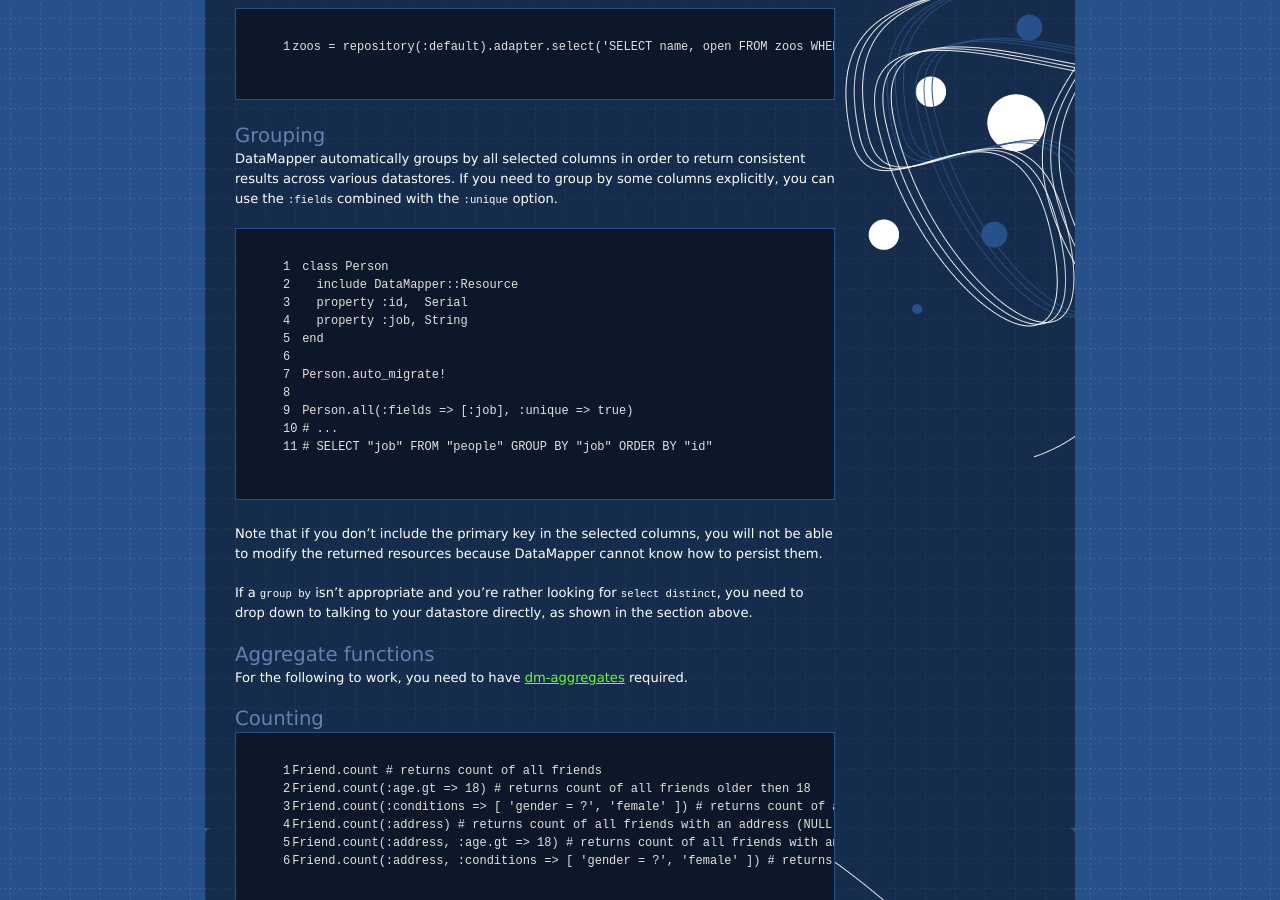
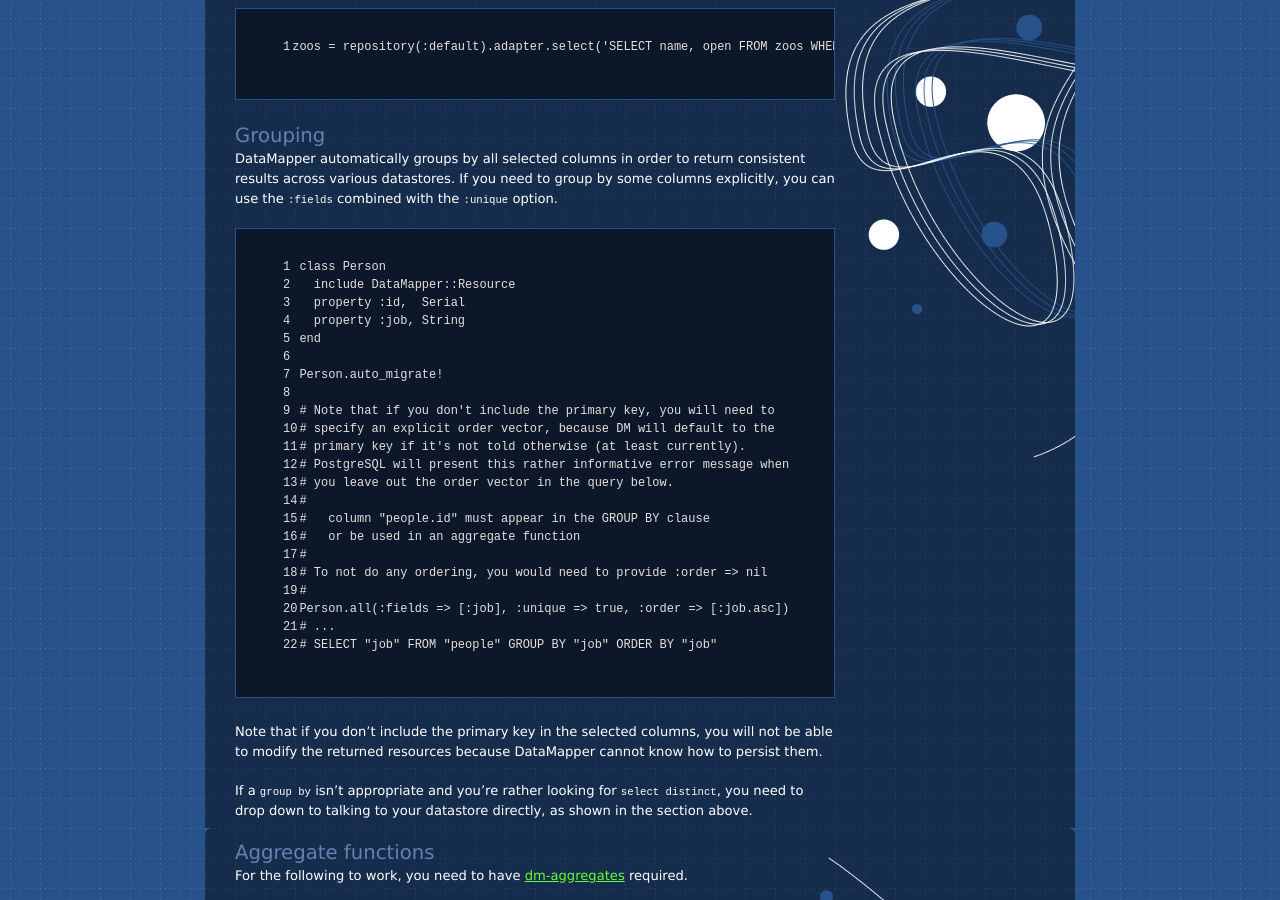
Before and after one commit to datamapper/datamapper.github.com, a Jekyll site: the page built from docs/find.markdown, in a window 1280 px wide and 900 px high, scrolled down 5501 px. Built offline with Jekyll 4.4.1, drawn with Linux system fonts in a browser that asks for light colours.

Commit message:
Note that :fields + :unique sometimes needs :order

```diff
--- a/docs/find.markdown
+++ b/docs/find.markdown
@@ -290,9 +290,20 @@ end
 
 Person.auto_migrate!
 
-Person.all(:fields => [:job], :unique => true)
+# Note that if you don't include the primary key, you will need to
+# specify an explicit order vector, because DM will default to the
+# primary key if it's not told otherwise (at least currently).
+# PostgreSQL will present this rather informative error message when
+# you leave out the order vector in the query below.
+#
+#   column "people.id" must appear in the GROUP BY clause
+#   or be used in an aggregate function
+#
+# To not do any ordering, you would need to provide :order => nil
+#
+Person.all(:fields => [:job], :unique => true, :order => [:job.asc])
 # ...
-# SELECT "job" FROM "people" GROUP BY "job" ORDER BY "id"
+# SELECT "job" FROM "people" GROUP BY "job" ORDER BY "job"
 {% endhighlight %}
 
 Note that if you don't include the primary key in the selected columns,
```
